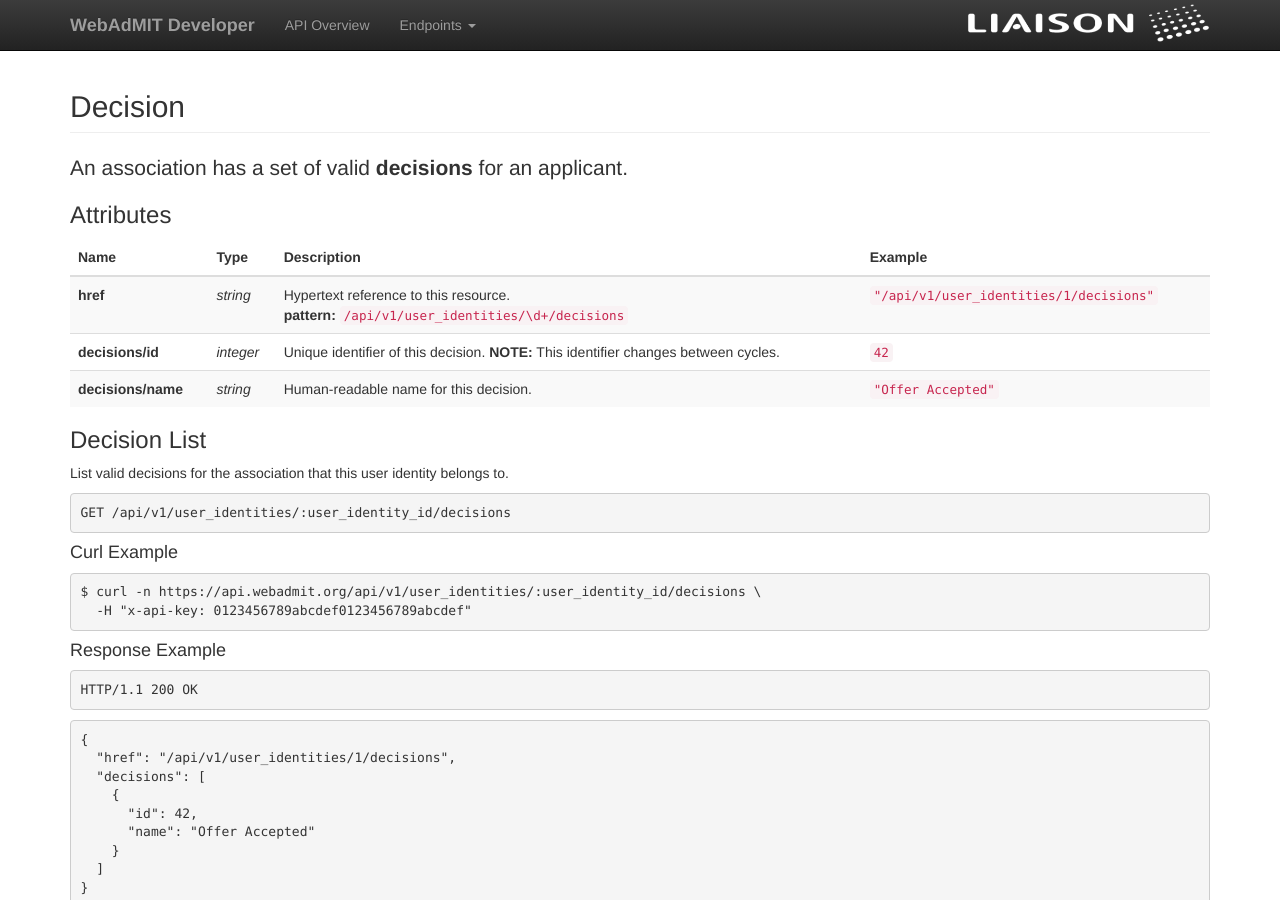
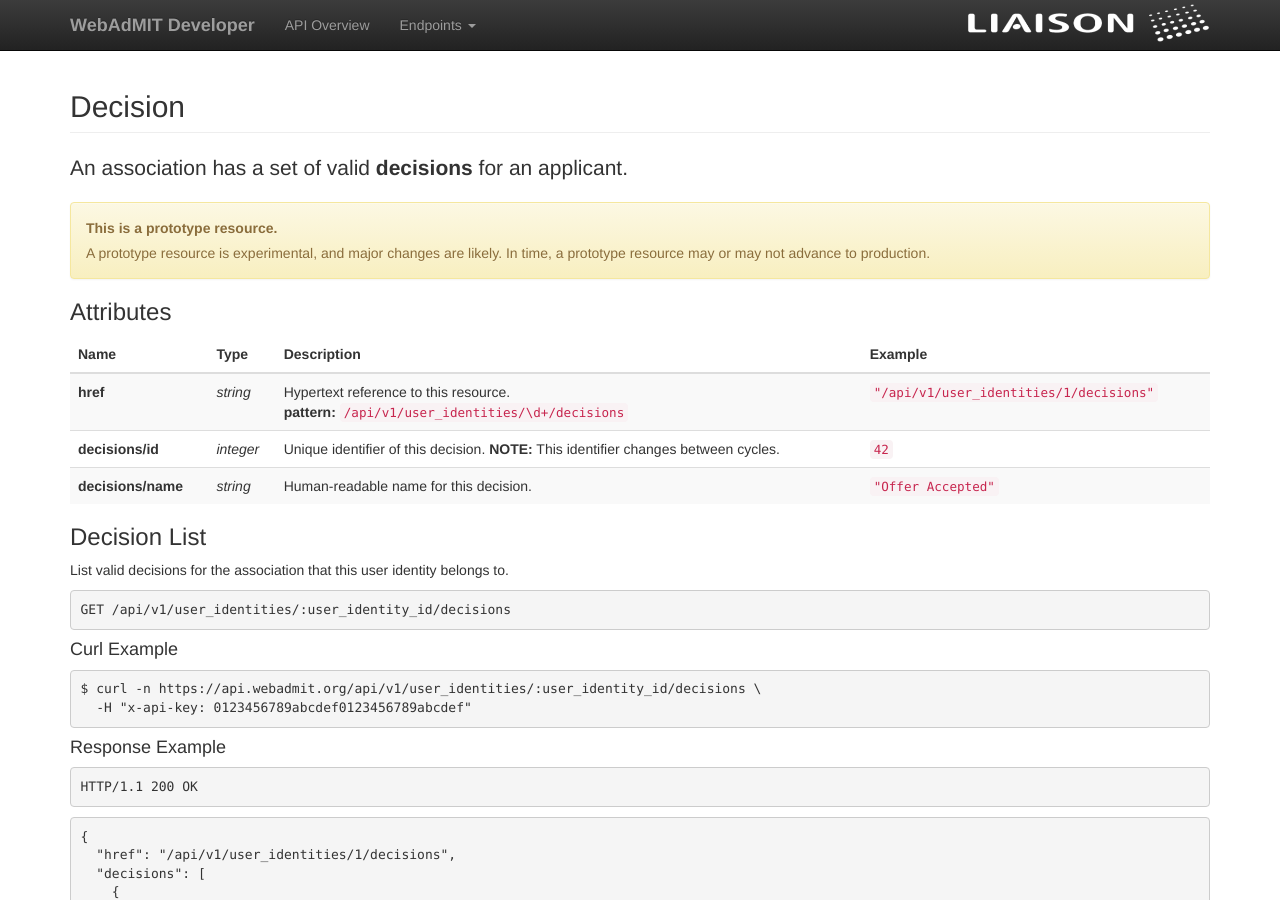
Before and after one commit to Liaison-Intl/Liaison-Intl.github.io, a Jekyll site: the page built from decision.md, in a window 1280 px wide and 900 px high. Built offline with Jekyll 4.4.1, drawn with Linux system fonts in a browser that asks for light colours; nearby versions of some CDN libraries.

Commit message:
[NF-8539] Include prototype insert

```diff
--- a/decision.md
+++ b/decision.md
@@ -9,6 +9,10 @@
 
 <p>An association has a set of valid <strong>decisions</strong> for an applicant.</p>
 
+<div class="alert alert-warning">
+  <p><strong>This is a prototype resource.</strong></p>
+  <p>A prototype resource is experimental, and major changes are likely. In time, a prototype resource may or may not advance to production.</p>
+</div>
 
 <h3>Attributes</h3>
 
```
Also changed, not shown: designation.md (+4 -0 lines), 1 other file.
